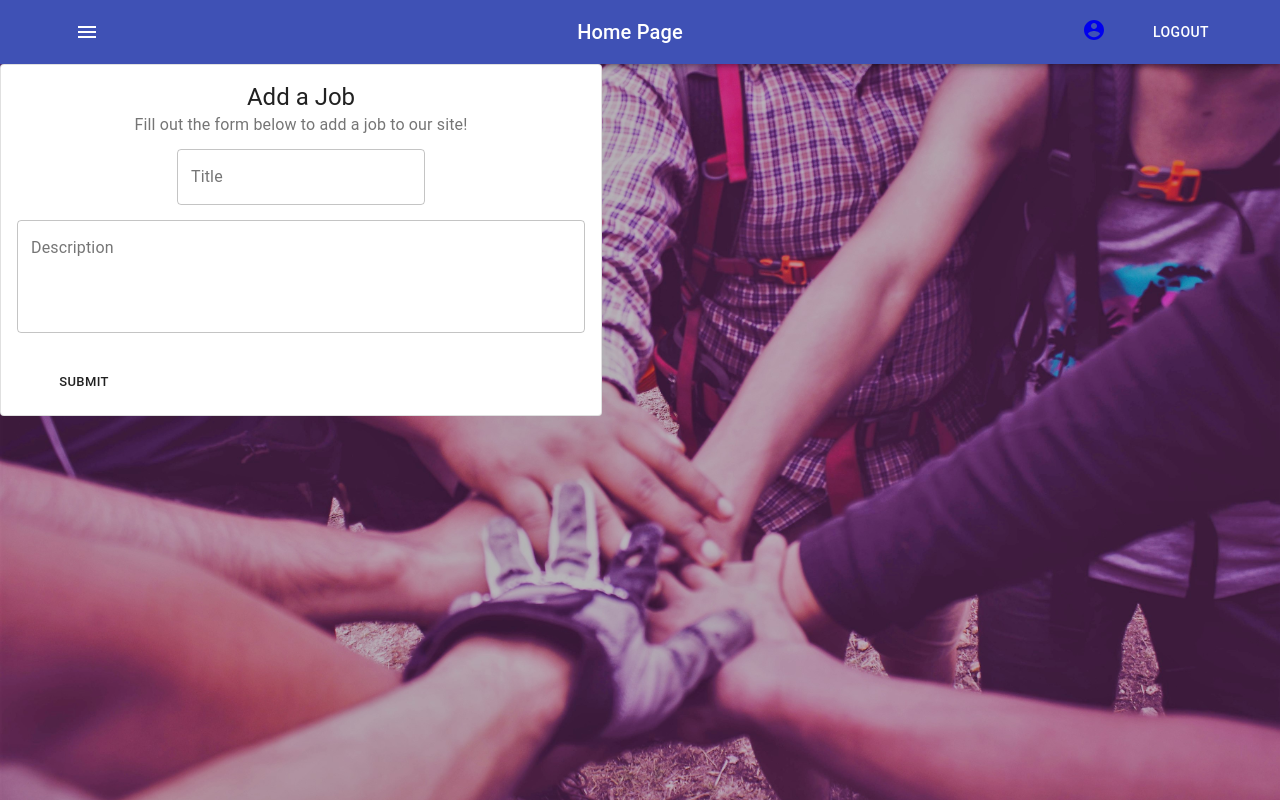
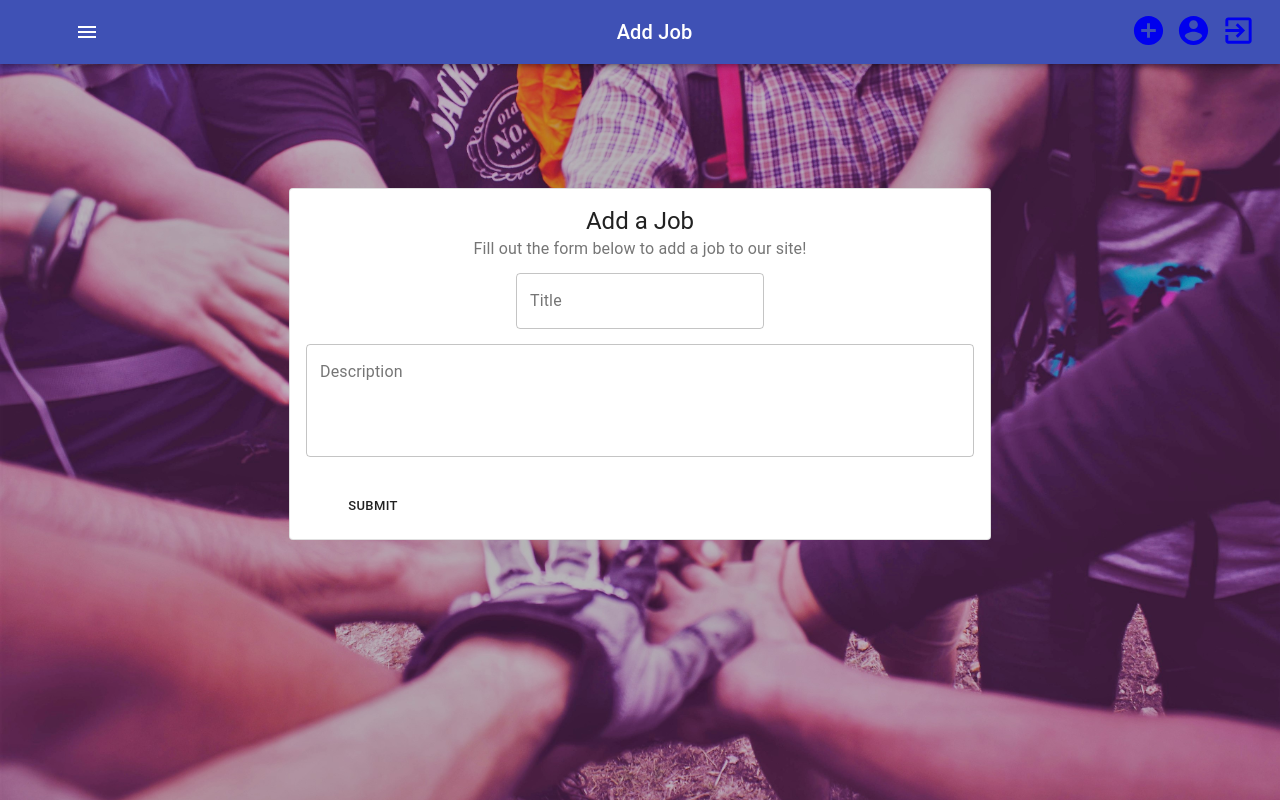
Before and after one commit to SaloniSS/nwHack2021, a React (Create React App) app in the folder frontend/: page /add in a window 1280 px wide. Built offline with nearby package versions, Linux system fonts and the light colour scheme.

Commit message:
some nav bar stuff

```diff
--- a/frontend/src/components/Navbar.js
+++ b/frontend/src/components/Navbar.js
@@ -4,8 +4,10 @@ import AppBar from "@material-ui/core/AppBar";
 import Toolbar from "@material-ui/core/Toolbar";
 import Typography from "@material-ui/core/Typography";
 import Button from "@material-ui/core/Button";
+import ExitToAppIcon from "@material-ui/icons/ExitToApp";
 import AccountCircle from "@material-ui/icons/AccountCircle";
 import IconButton from "@material-ui/core/IconButton";
+import AddCircleIcon from "@material-ui/icons/AddCircle";
 import MenuIcon from "@material-ui/icons/Menu";
 import { Link } from "react-router-dom";
 
@@ -21,7 +23,7 @@ const useStyles = makeStyles((theme) => ({
   },
 }));
 
-function Navbar() {
+function Navbar(props) {
   const classes = useStyles();
 
   return (
@@ -37,12 +39,17 @@ function Navbar() {
             <MenuIcon />
           </IconButton>
           <Typography variant="h6" className={classes.title}>
-            Home Page
+            {props.title}
           </Typography>
-          <Link to="/profile">
-            <AccountCircle />
+          <Link to="/add" style={{ marginRight: 10 }}>
+            <AddCircleIcon fontSize="large" />
           </Link>
-          <Button color="inherit">Logout</Button>
+          <Link to="/profile" style={{ marginRight: 10 }}>
+            <AccountCircle fontSize="large" />
+          </Link>
+          <Link to="/">
+            <ExitToAppIcon fontSize="large" />
+          </Link>
         </Toolbar>
       </AppBar>
     </div>
--- a/frontend/src/pages/AddJob.js
+++ b/frontend/src/pages/AddJob.js
@@ -10,7 +10,7 @@ import Typography from "@material-ui/core/Typography";
 
 const useStyles = makeStyles({
   root: {
-    maxWidth: 600,
+    minWidth: 700,
   },
   title: {
     fontSize: 14,
@@ -28,7 +28,15 @@ function AddJob() {
 
   return (
     <div className="dashboard">
-      <Navbar />
+      <Navbar title="Add Job" />
+      <div
+        style={{
+          display: "flex",
+          justifyContent: "center",
+          alignItems: "center",
+          height: "600px",
+        }}
+      >
         <Card className={classes.root} variant="outlined">
           <CardContent>
             <Typography variant="h5" component="h2">
@@ -60,6 +68,7 @@ function AddJob() {
           </CardActions>
         </Card>
       </div>
+    </div>
   );
 }
 
--- a/frontend/src/pages/home.js
+++ b/frontend/src/pages/home.js
@@ -5,7 +5,7 @@ import { Link, withRouter } from "react-router-dom";
 function Home() {
   return (
     <div className="dashboard">
-      <Navbar />
+      <Navbar title="Home Page" />
       <h1>Dashboard</h1>
       <Link to="/">
         <button>Logout</button>
```
Lines whose indentation alone changed are shown as unchanged.
